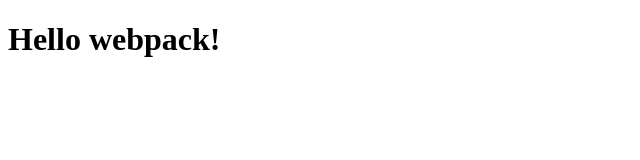
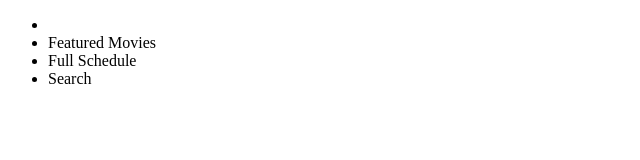
Before and after one commit to yuvenalmash/shyn-tv, a website built with webpack: page src/index.html in a window 1280 px wide. Shown: the whole page, without its empty margins (0-640 px from the left). Built offline with nearby package versions, Linux system fonts and the light colour scheme.

Commit message:
Add header

```diff
--- a/src/index.html
+++ b/src/index.html
@@ -3,9 +3,18 @@
 <head>
     <meta charset="UTF-8">
     <meta name="viewport" content="width=device-width, initial-scale=1.0">
-    <title>Wbpack Exercise</title>
+    <title>Shyn TV</title>
 </head>
 <body>
-    <h1>Hello webpack!</h1>
+    <header>
+        <nav class="header">
+            <ul class="header-items">
+                <li class="logo"></li>
+                <li class="">Featured Movies</li>
+                <li>Full Schedule</li>
+                <li>Search</li>
+            </ul>
+        </nav>
+    </header>
 </body>
 </html>
```
